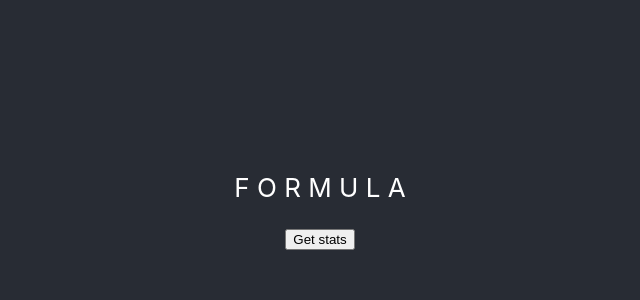
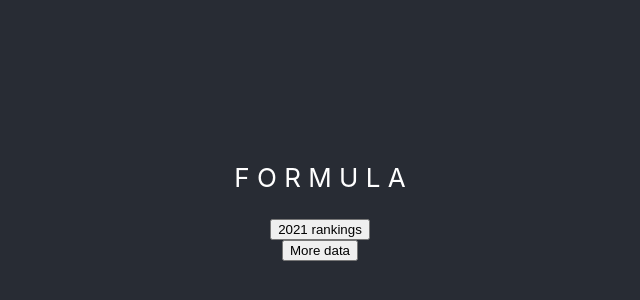
Before and after one commit to elawilkinson/formula1formulas, a React (Create React App) app: page / in a window 1280 px wide. Shown: the part 202-502 px from the top of the page, without its empty margins (320-960 px from the left). Built offline with nearby package versions, Linux system fonts and the light colour scheme; no server answers.

Commit message:
working on next palette of data menu

```diff
--- /dev/null
+++ b/src/components/DataMenu/datamenu.js
@@ -0,0 +1,9 @@
+function DataMenu () {
+    return(
+        <>
+            <p>menu</p>
+        </>
+    )
+}
+
+export default DataMenu
--- a/src/components/RequestData/requestdata.js
+++ b/src/components/RequestData/requestdata.js
@@ -1,15 +1,27 @@
+import React, {useState} from 'react'
 
+import DataMenu from '../DataMenu/datamenu.js'
 
 function RequestData ({setShowRanking}) {
+
+    const[showDataMenu, setShowDataMenu] = useState(false)
 
     function getStats(){
         setShowRanking(true)
     }
 
+    function showOptions(){
+        setShowDataMenu(true)
+    }
+
     return(
         <>
             <p>F O R M U L A</p>
-            <button onClick={getStats}> Get stats </button>
+            <button onClick={getStats}> 2021 rankings </button>
+            <button onClick={showOptions}> More data </button>
+            {showDataMenu ? (
+                <DataMenu />
+            ) : <></>}
         </>
     )
 }
```
